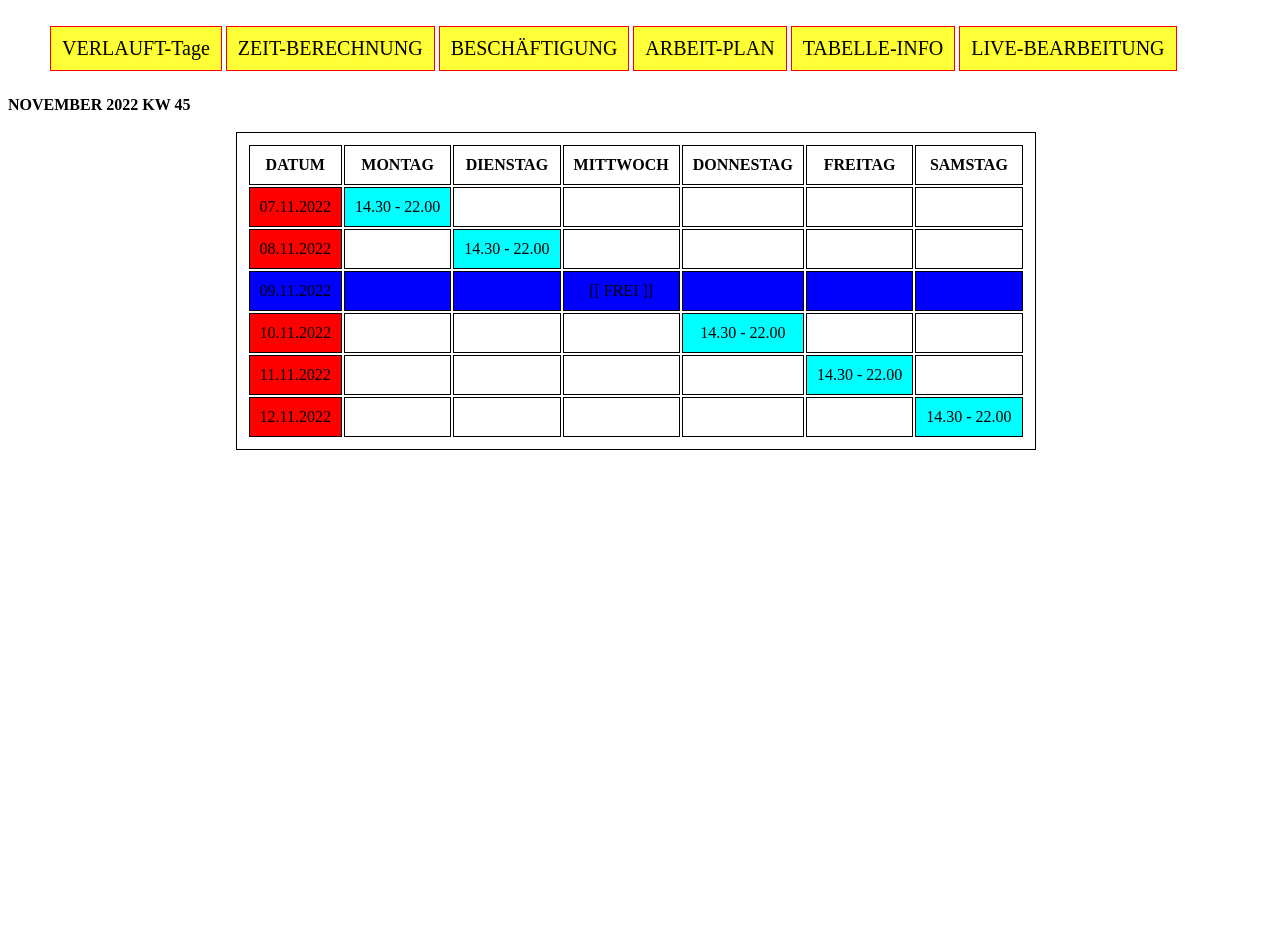
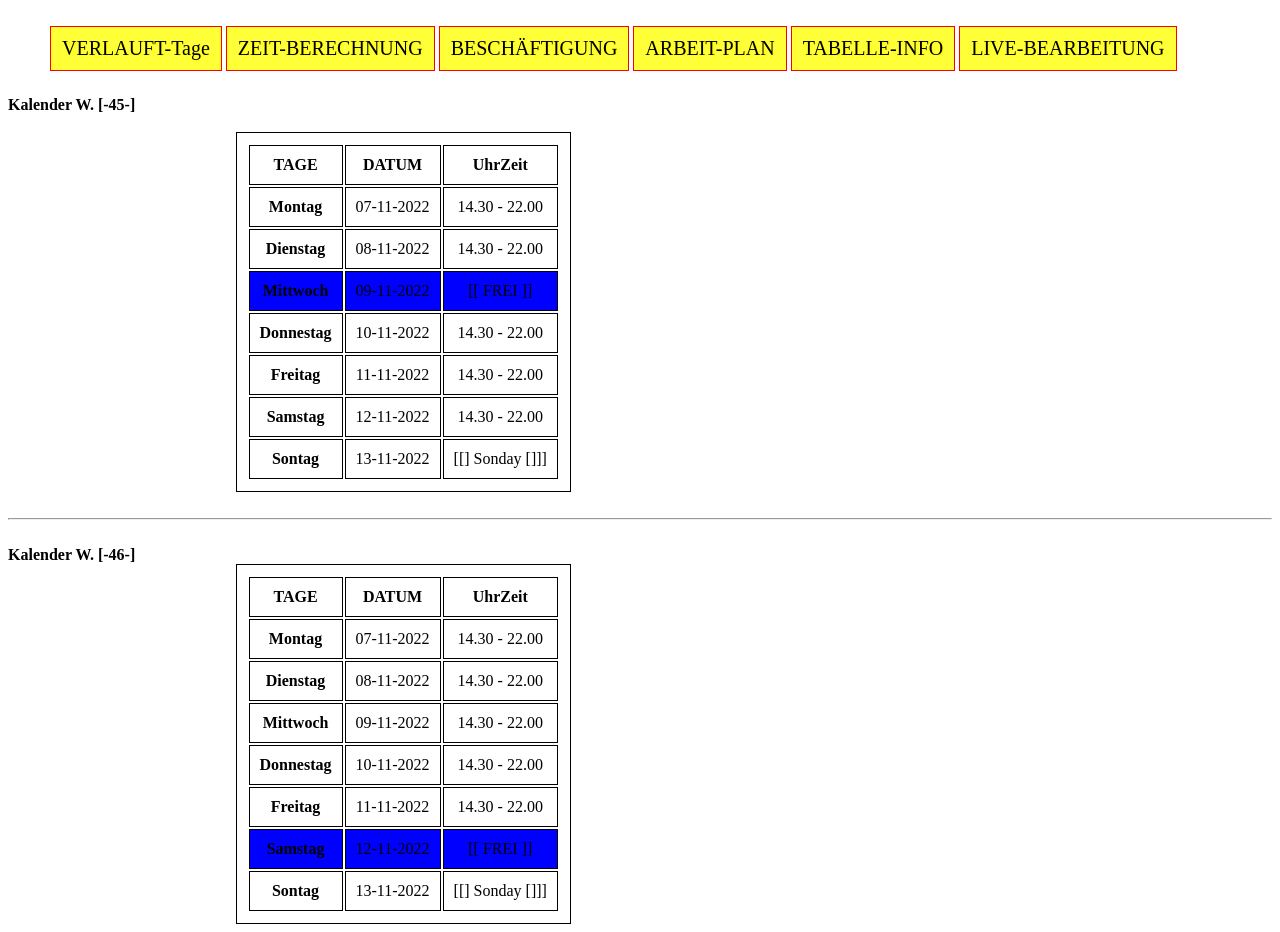
Before and after one commit to mscode49/amz, a plain HTML site: page index.html in a window 1280 px wide. Shown: the part 134-1066 px from the top of the page. Before the commit the page ends 800 px from the top, so only its background shows below. Drawn offline with Linux system fonts and the light colour scheme.

Commit message:
Update index.html
html update new table

```diff
--- a/index.html
+++ b/index.html
@@ -24,74 +24,100 @@
 		</ul>
 	</div>
     <br><br><br><br>
-    <b class="b0"> NOVEMBER 2022 KW 45 </b><br><br>
+    <b class="b0"> Kalender W. [-45-] </b><br><br>
+
+		<div>
 			<table>
-
 				<tr>
-    			<th class="tete"> DATUM </th>
-			    <th class="tete"> MONTAG </th>
-			    <th class="tete"> DIENSTAG </th>
-			    <th class="tete"> MITTWOCH </th>
-                <th class="tete"> DONNESTAG </th>
-                <th class="tete"> FREITAG </th>
-                <th class="tete"> SAMSTAG </th>
-		    </tr>
-
-		    <tr>
-		    	<td class="datum"> 07.11.2022 </td>
-			    <td class="tag"> 14.30 - 22.00 </td>
-			    <td></td>
-                <td></td>
-                <td></td>
-                <td></td>
-                <td></td>
+					<th class="th1">TAGE</th>
+					<th class="th1">DATUM</th>
+					<th class="th1">UhrZeit</th>
 				</tr>
 				<tr>
-		    	<td class="datum"> 08.11.2022 </td>
-			    <td></td>
-			    <td class="tag"> 14.30 - 22.00 </td>
-                <td></td>
-                <td></td>
-                <td></td>
-                <td></td>
+					<th>Montag</th>
+					<td>07-11-2022</td>
+					<td>14.30 - 22.00</td>
+				</tr>
+				<tr>
+					<th>Dienstag</th>
+					<td>08-11-2022</td>
+					<td>14.30 - 22.00</td>
 				</tr>
 				<tr class="frei">
-		    	<td class="freiT"> 09.11.2022 </td>
-			    <td></td>
-			    <td></td>
-                <td> [[ FREI ]] </td>
-                <td></td>
-                <td></td>
-                <td></td>
+					<th>Mittwoch</th>
+					<td>09-11-2022</td>
+					<td>[[ FREI ]]</td>
 				</tr>
 				<tr>
-		    	<td class="datum"> 10.11.2022 </td>
-			    <td></td>
-			    <td></td>
-                <td></td>
-                <td class="tag"> 14.30 - 22.00 </td>
-                <td></td>
-                <td></td>
+					<th>Donnestag</th>
+					<td>10-11-2022</td>
+					<td>14.30 - 22.00</td>
 				</tr>
 				<tr>
-		    	<td class="datum"> 11.11.2022 </td>
-			    <td></td>
-			    <td></td>
-                <td></td>
-                <td></td>
-                <td class="tag"> 14.30 - 22.00 </td>
-                <td></td>
+					<th>Freitag</th>
+					<td>11-11-2022</td>
+					<td>14.30 - 22.00</td>
 				</tr>
 				<tr>
-		    	<td class="datum"> 12.11.2022 </td>
-			    <td></td>
-			    <td></td>
-                <td></td>
-                <td></td>
-                <td></td>
-                <td class="tag"> 14.30 - 22.00 </td>
+					<th>Samstag</th>
+					<td>12-11-2022</td>
+					<td>14.30 - 22.00</td>
+				</tr>
+				<tr class="son">
+					<th>Sontag</th>
+					<td>13-11-2022</td>
+					<td>[[] Sonday []]]</td>
 				</tr>
 			</table>
+		</div>
         <br>
+        <hr>
+    <br>
+    <b class="b0"> Kalender W. [-46-] </b>
+
+		<div>
+			<table>
+				<tr>
+					<th class="th1">TAGE</th>
+					<th class="th1">DATUM</th>
+					<th class="th1">UhrZeit</th>
+				</tr>
+				<tr>
+					<th>Montag</th>
+					<td>07-11-2022</td>
+					<td>14.30 - 22.00</td>
+				</tr>
+				<tr>
+					<th>Dienstag</th>
+					<td>08-11-2022</td>
+					<td>14.30 - 22.00</td>
+				</tr>
+				<tr>
+					<th>Mittwoch</th>
+					<td>09-11-2022</td>
+					<td>14.30 - 22.00</td>
+				</tr>
+				<tr>
+					<th>Donnestag</th>
+					<td>10-11-2022</td>
+					<td>14.30 - 22.00</td>
+				</tr>
+				<tr>
+					<th>Freitag</th>
+					<td>11-11-2022</td>
+					<td>14.30 - 22.00</td>
+				</tr>
+				<tr class="frei">
+					<th>Samstag</th>
+					<td>12-11-2022</td>
+					<td>[[ FREI ]]</td>
+				</tr>
+				<tr class="son">
+					<th>Sontag</th>
+					<td>13-11-2022</td>
+					<td>[[] Sonday []]]</td>
+				</tr>
+			</table>
+		</div>
 </body>
 </html>
```
Lines whose indentation alone changed are shown as unchanged.
